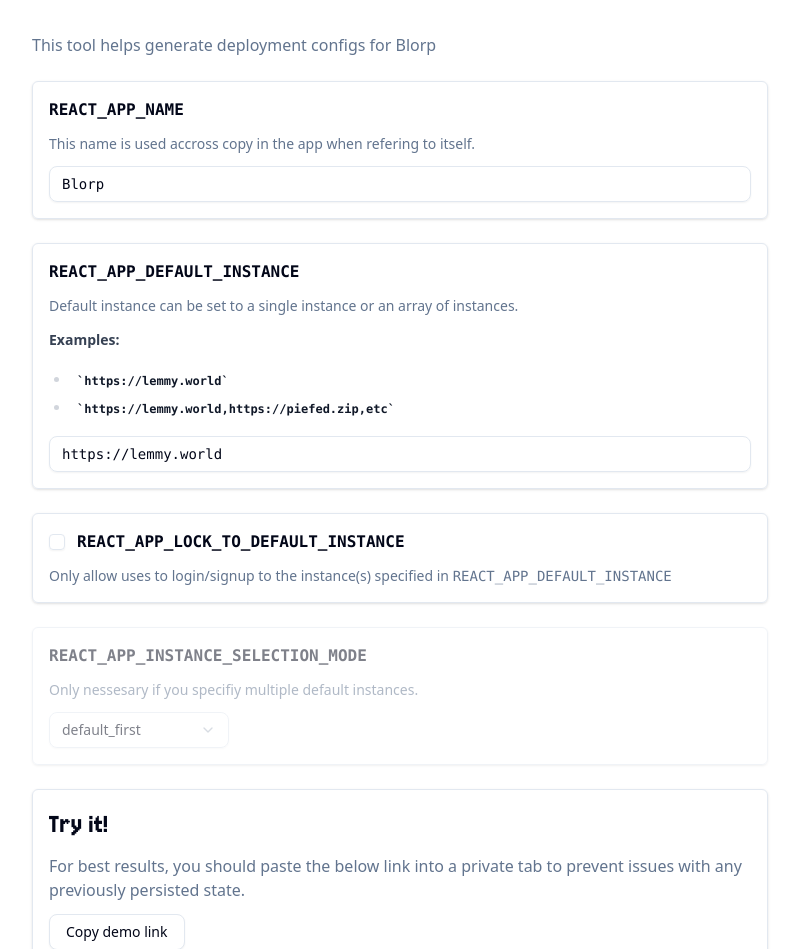
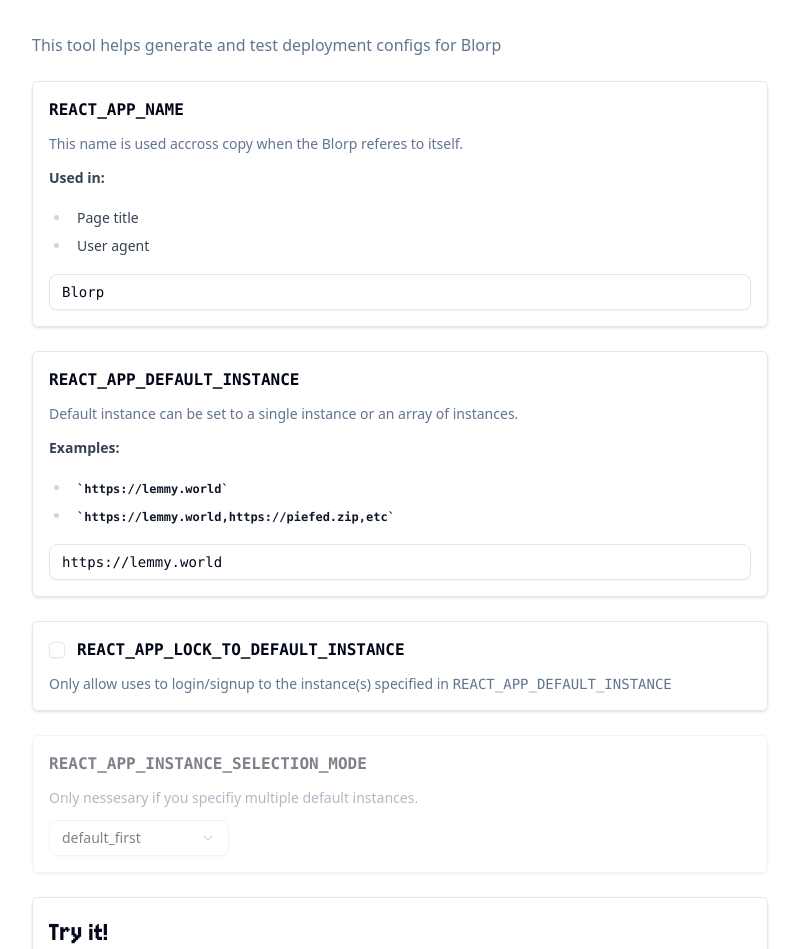
Before and after one commit to Blorp-Labs/deployment-config-tool, a React (Vite) app: page / in a window 1280 px wide. Shown: the part 103-1052 px from the top of the page, without its empty margins (240-1039 px from the left). Built offline with nearby package versions, Linux system fonts and the light colour scheme; what js-confetti would draw is missing.

Commit message:
refactor: copy updates

```diff
--- a/src/App.tsx
+++ b/src/App.tsx
@@ -338,7 +338,7 @@
       </h1>
 
       <h2 className="text-muted-foreground">
-        This tool helps generate deployment configs for Blorp
+        This tool helps generate and test deployment configs for Blorp
       </h2>
 
       <div className={cn("flex flex-col gap-3 border p-4 rounded-sm shadow-sm",
@@ -348,8 +348,17 @@
           REACT_APP_NAME
         </label>
         <p className="text-muted-foreground text-sm">
-          This name is used accross copy in the app when refering to itself.
+          This name is used accross copy when the {name || "Blorp"} referes to itself.
         </p>
+        <div className="dark:prose-invert prose prose-sm">
+          <b>
+            Used in:
+          </b>
+          <ul>
+            <li>Page title</li>
+            <li>User agent</li>
+          </ul>
+        </div>
         <Input id="name" value={name} onChange={e => setName(e.target.value)} className="font-mono" placeholder="Blorp" />
       </div>
 
@@ -406,7 +415,7 @@
 
       <div className="flex flex-col items-start gap-3 border p-4 rounded-sm shadow-sm">
         <h2 className="font-jersey text-3xl">Try it!</h2>
-        <span className="text-muted-foreground">For best results, you should paste the below link into a private tab to prevent issues with any previously persisted state.</span>
+        <span className="text-muted-foreground">For best results, you should paste the below link into a new private tab. This prevents issues with previously persisted state.</span>
         <Button variant="outline" onClick={() => {
           copyToClipboard(`https://blorpblorp.xyz?${demoParams}`);
           jsConfetti.addConfetti()
```
